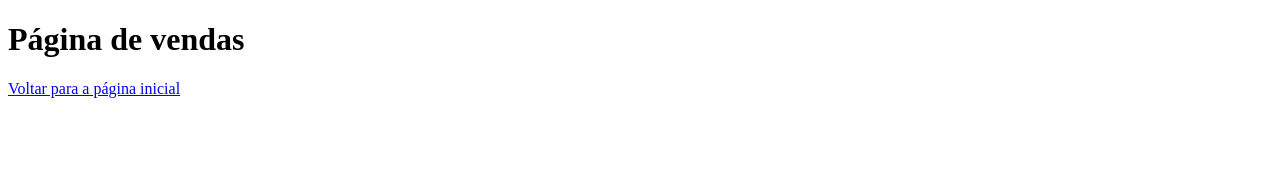
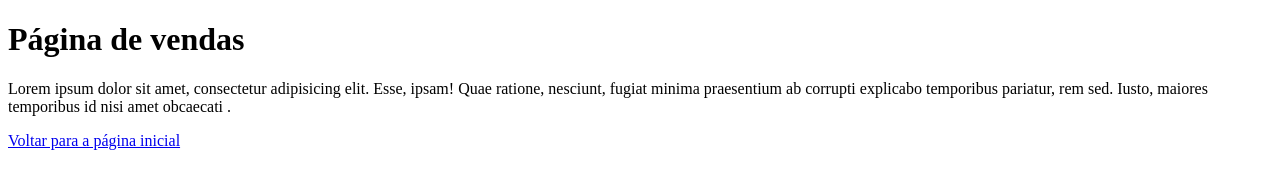
Before and after one commit to BrunoAlejandroDev/aula-github, a plain HTML site: page vendas.html in a window 1280 px wide. Drawn offline with Linux system fonts and the light colour scheme.

Commit message:
acrescentado um parágrafo na página vendas

```diff
--- a/vendas.html
+++ b/vendas.html
@@ -7,6 +7,9 @@
 </head>
 <body>
     <h1>Página de vendas</h1>
+    <p>
+        Lorem ipsum dolor sit amet, consectetur adipisicing elit. Esse, ipsam! Quae ratione, nesciunt, fugiat minima praesentium ab corrupti explicabo temporibus pariatur, rem sed. Iusto, maiores temporibus id nisi amet obcaecati
+    .</p>
     <a href="./index.html">Voltar para a página inicial</a>
 </body>
 </html>
```
